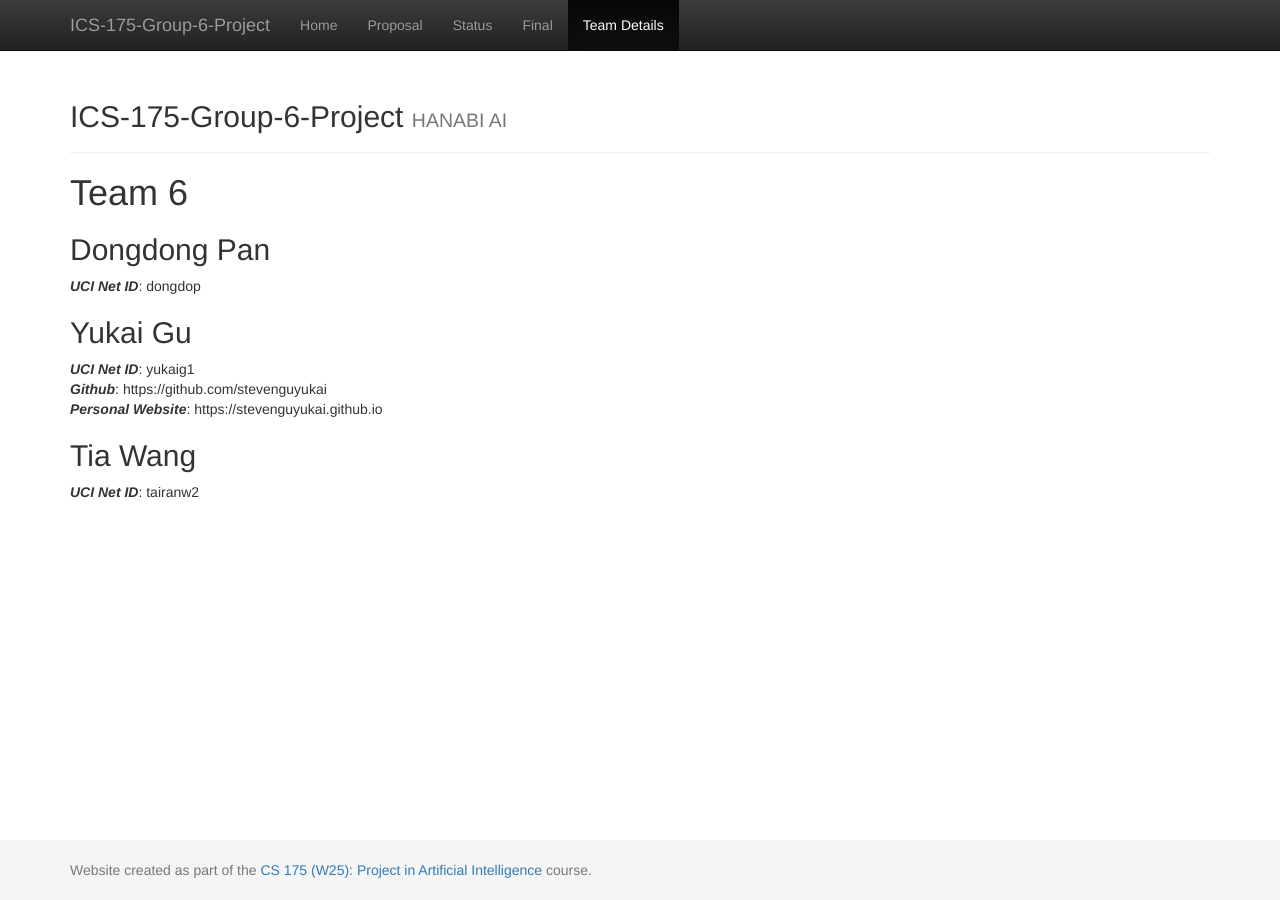
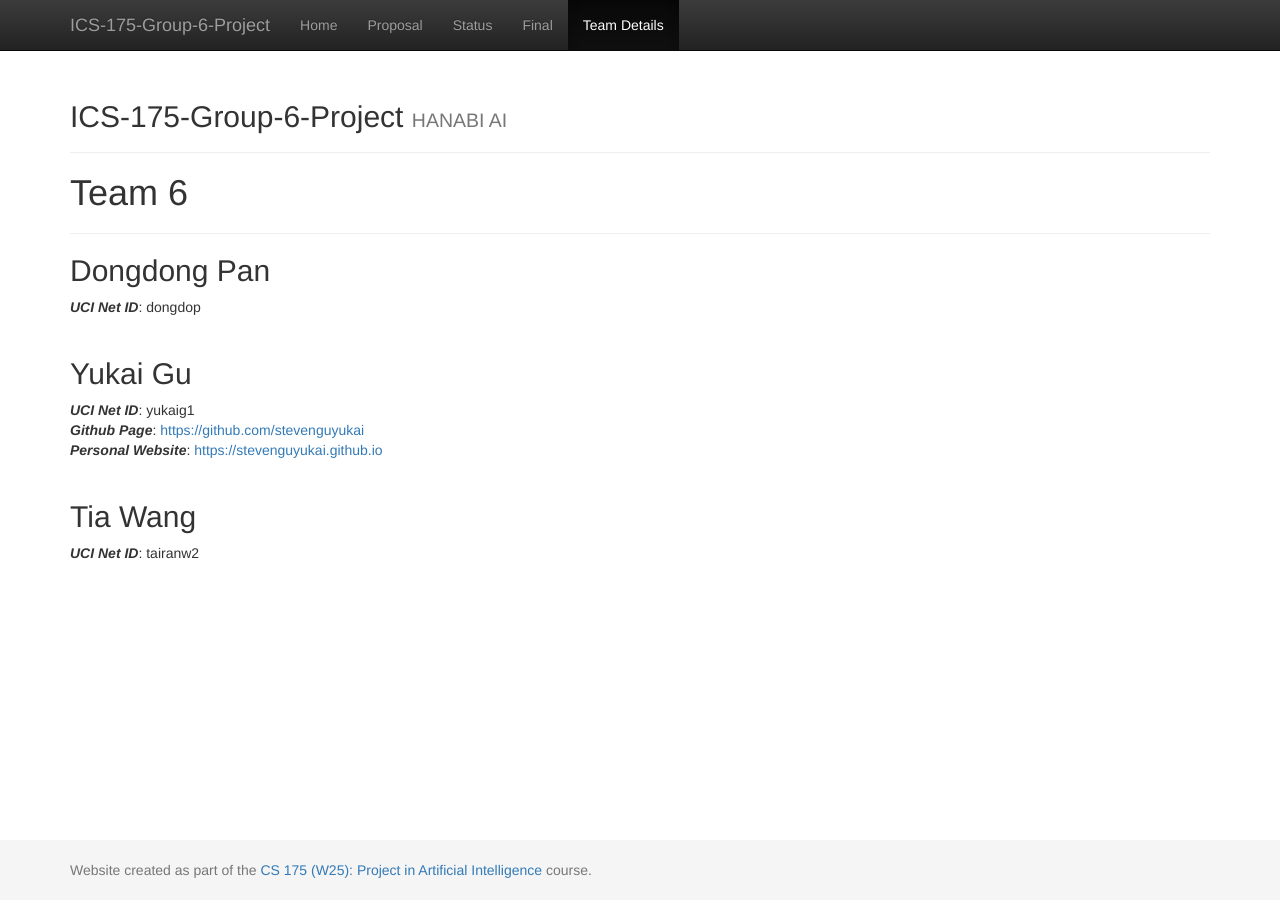
Before and after one commit to pddpdd20020105/ICS-175-fireworker, a Jekyll site: the page built from docs/team.md, in a window 1280 px wide. Built offline with Jekyll 4.4.1, drawn with Linux system fonts in a browser that asks for light colours.

Commit message:
Update team.md

```diff
--- a/docs/team.md
+++ b/docs/team.md
@@ -5,14 +5,17 @@ title:  Team 6
 
 # {{ page.title }}
 
+---
 
 ## Dongdong Pan
-***UCI Net ID***: dongdop
+***UCI Net ID***: dongdop \
+<br>
 
 ## Yukai Gu
-***UCI Net ID***: yukaig1
-***Github***: https://github.com/stevenguyukai
-***Personal Website***: https://stevenguyukai.github.io
+***UCI Net ID***: yukaig1   \
+***Github Page***: [https://github.com/stevenguyukai](https://github.com/stevenguyukai) \
+***Personal Website***: [https://stevenguyukai.github.io](https://stevenguyukai.github.io) \
+<br>
 
 ## Tia Wang
 ***UCI Net ID***: tairanw2
```
